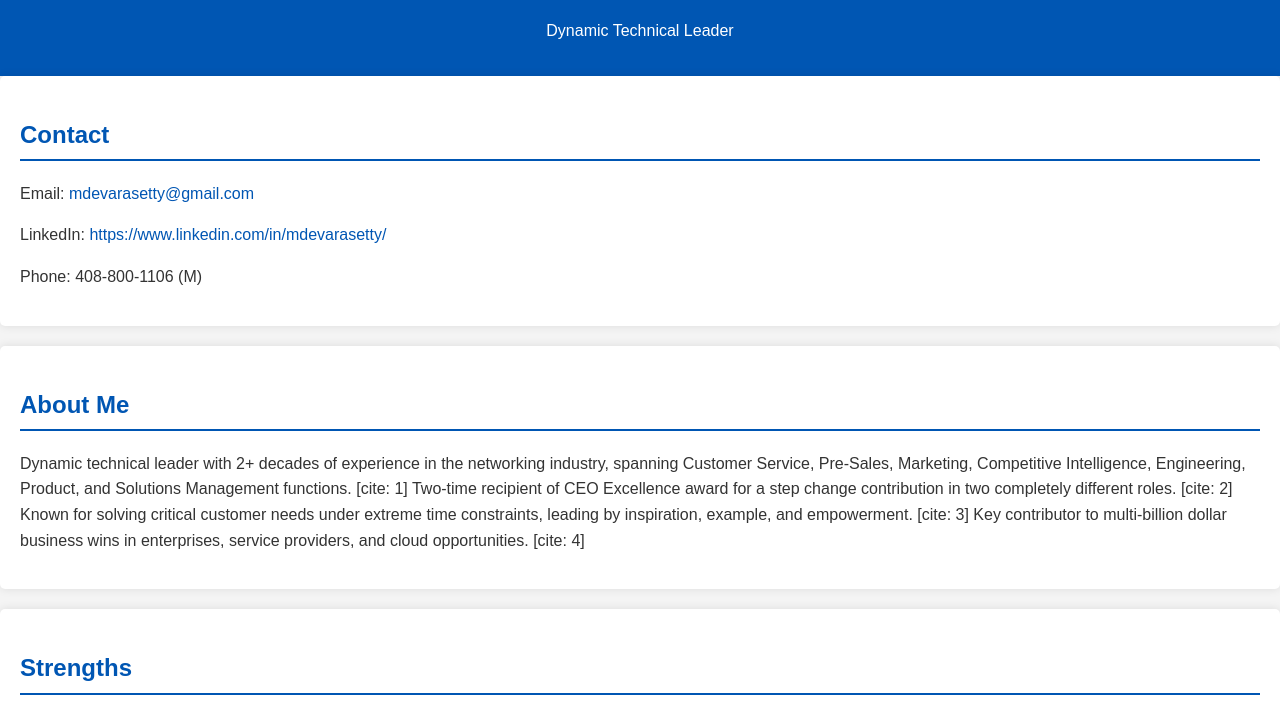
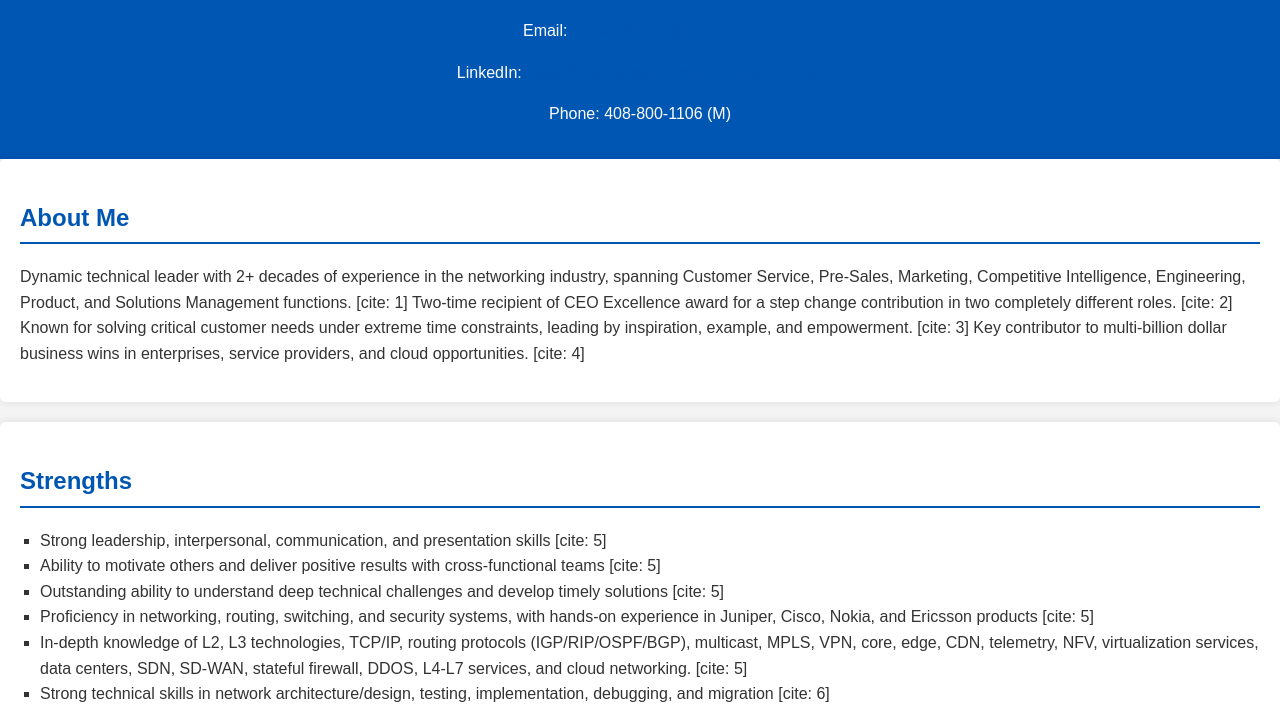
Before and after one commit to mdevarasetty/mdevarasetty.github.io, a plain HTML site: page index.html in a window 1280 px wide. Shown: the part 92-796 px from the top of the page. Drawn offline with Linux system fonts and the light colour scheme.

Commit message:
Update index.html

```diff
--- a/index.html
+++ b/index.html
@@ -8,15 +8,10 @@
 <body>
     <header>
         <h1>Muralidhar Devarasetty</h1>
-        <p>Dynamic Technical Leader</p>
-    </header>
-
-    <section id="contact">
-        <h2>Contact</h2>
         <p>Email: <a href="mailto:mdevarasetty@gmail.com">mdevarasetty@gmail.com</a></p>
         <p>LinkedIn: <a href="https://www.linkedin.com/in/mdevarasetty/">https://www.linkedin.com/in/mdevarasetty/</a></p>
         <p>Phone: 408-800-1106 (M)</p>
-    </section>
+    </header>
 
     <section id="about">
         <h2>About Me</h2>
```
